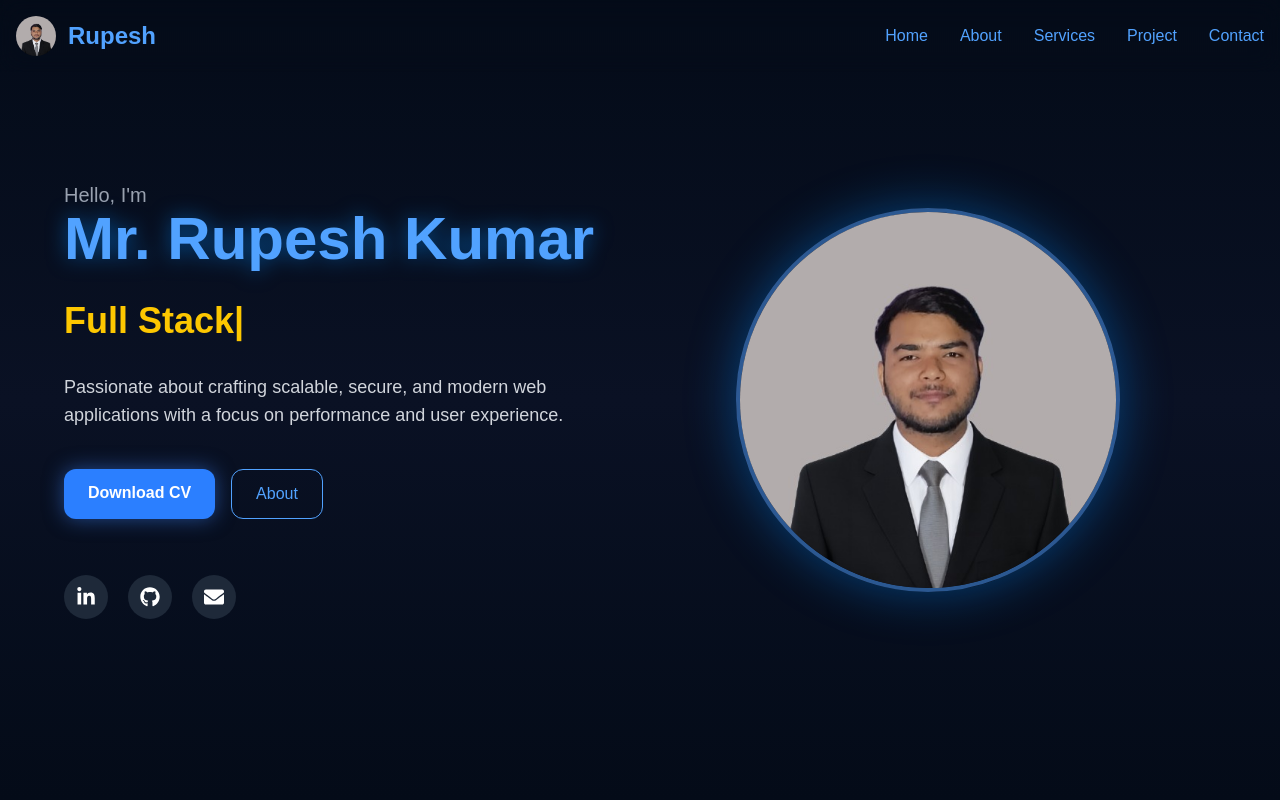
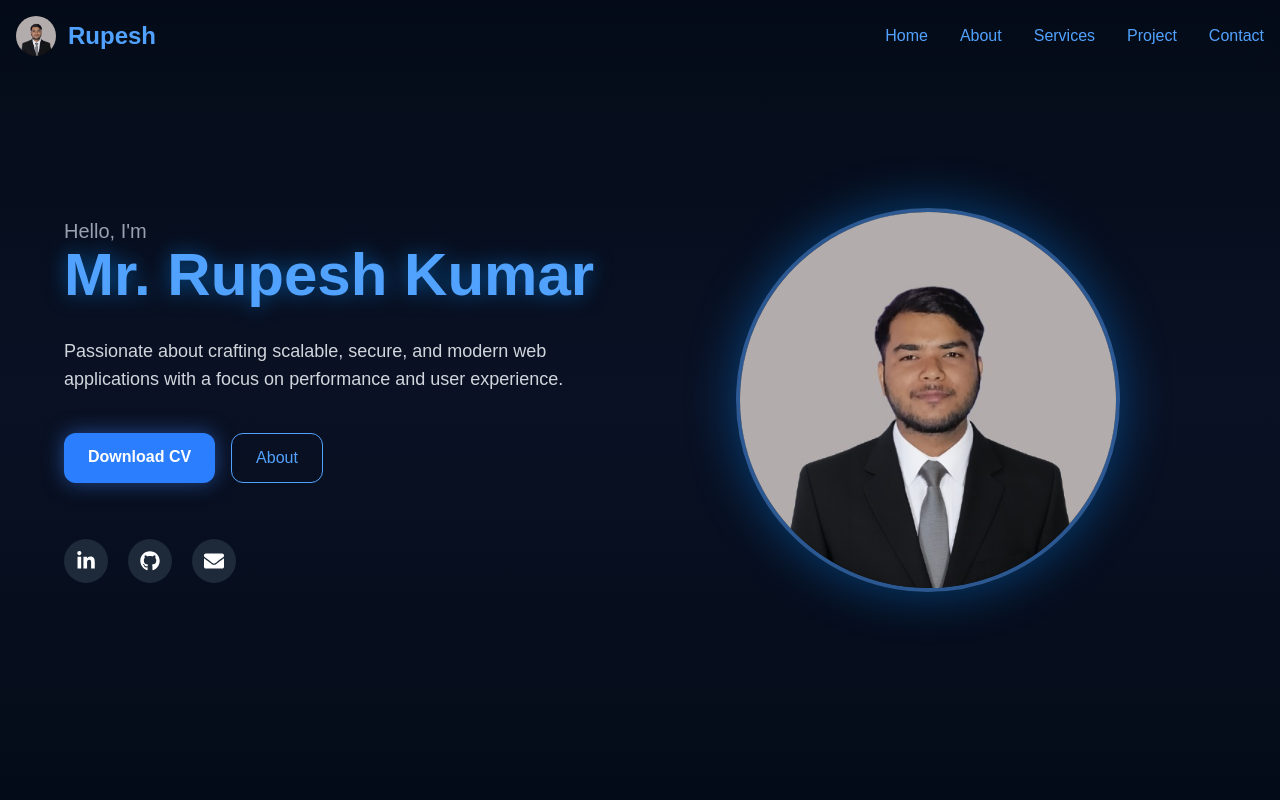
Before and after one commit to Saurabh11837/portfolio, a Next.js app: page / in a window 1280 px wide. Shown: the top 800 px of the page. Built offline with nearby package versions, Linux system fonts and the light colour scheme.

Commit message:
Updated HeroSection and added Rupesh.pdf

```diff
--- a/app/component/HeroSection.js
+++ b/app/component/HeroSection.js
@@ -30,19 +30,7 @@ export default function HeroSection() {
           </h1>
         </div>
 
-        <h2 className="text-2xl md:text-4xl font-semibold text-yellow-400">
-          <ReactTyped
-            strings={[
-              "Backend Developer",
-              "Full Stack Engineer",
-              "MERN Developer",
-              "Problem Solver",
-            ]}
-            typeSpeed={70}
-            backSpeed={50}
-            loop
-          />
-        </h2>
+
 
         <p className="text-gray-300 text-base md:text-lg max-w-xl">
           Passionate about crafting scalable, secure, and modern web
@@ -52,7 +40,7 @@ export default function HeroSection() {
         {/* BUTTONS */}
         <div className="flex flex-wrap justify-center md:justify-start gap-4 mt-2">
           <a
-            href="/RupeshCV.pdf"
+            href="/Rupesh.pdf"
             download
             className="px-6 py-3 bg-blue-500 hover:bg-blue-600 rounded-xl font-semibold text-white shadow-[0_0_20px_rgba(59,130,246,0.5)] transition-all"
           >
```
Also changed, not shown: 1 other file (tests, documents, lock files or other folders).
